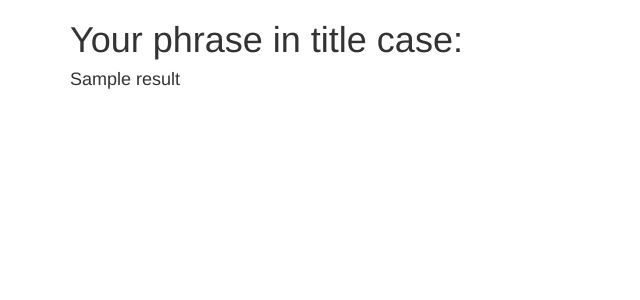
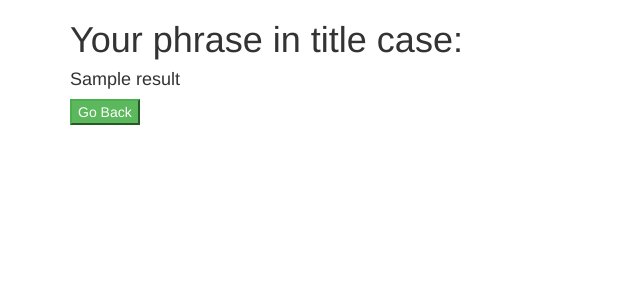
Before and after one commit to juliocesardiaz/titleCase, a PHP site: template views/title_cased.html.twig in a window 1280 px wide. Shown: the top 300 px of the page, without its empty margins (0-640 px from the left). Run offline with PHP 8.4, Linux system fonts and the light colour scheme; the template is opened without the code that fills it: most values are stand-ins (such as "Sample title", 1, 10 or a date in 2020); some libraries are stand-ins or nearby versions.

Commit message:
Finished Title Case

```diff
--- a/views/form.html.twig
+++ b/views/form.html.twig
@@ -13,8 +13,8 @@
 				<label for='phrase'>Phrase:</label>
 				<input id='phrase' name='phrase' class='form-control' type='text'>
 			</div>
-			<button type='submit' class='btn-success'>Translate</button>
-		</form>>
+			<button type='submit' class='btn-success'>Turn into Title Case</button>
+		</form>
 	</div>
 </body>
 </html>
--- a/views/title_cased.html.twig
+++ b/views/title_cased.html.twig
@@ -8,7 +8,9 @@
 	<div class="container">
 		<h1>Your phrase in title case:</h1>
 		<h4>{{ result }}</h4>
-
+		<form action='/'>
+			<button type='submit' class='btn-success'>Go Back</button>
+		</form>
 	</div>
 </body>
 
```
